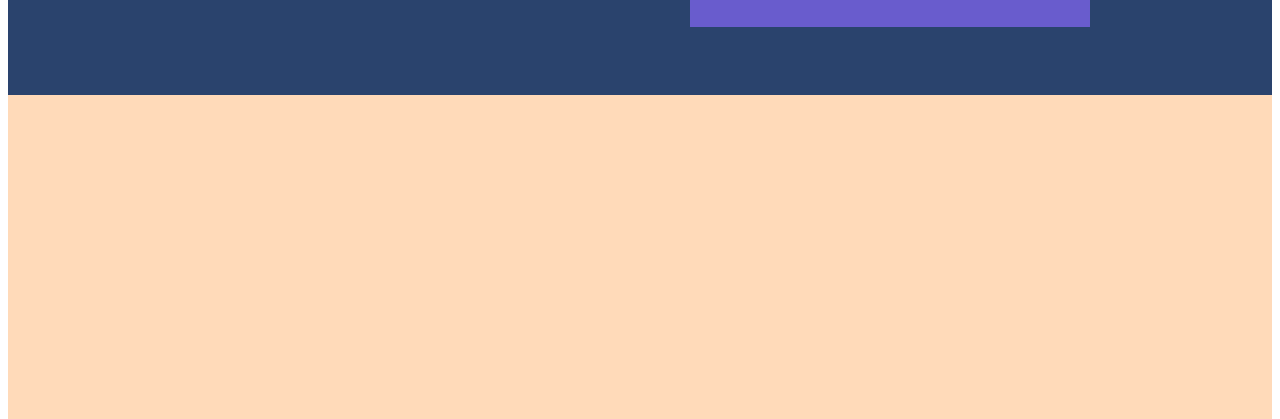
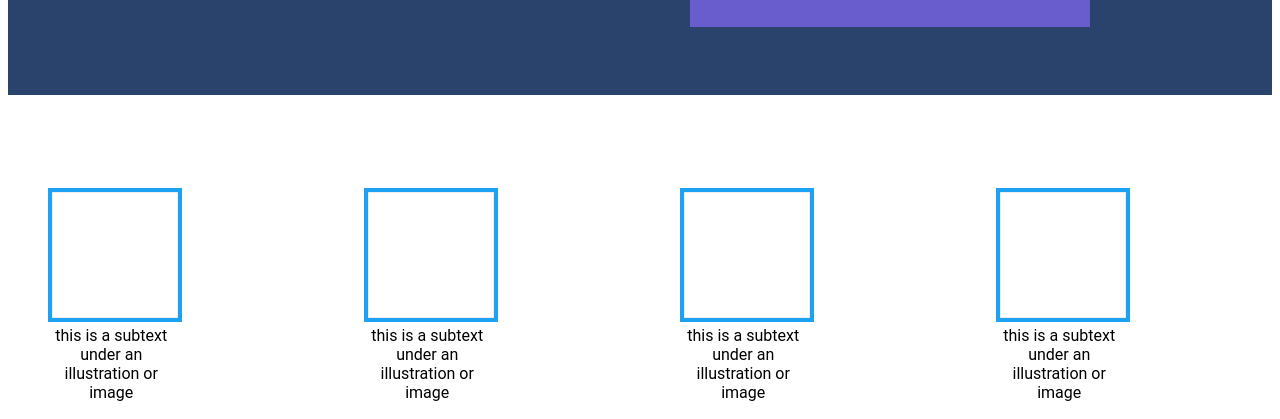
Before and after one commit to dgomez04/landing-page, a plain HTML site: page index.html in a window 1280 px wide. Shown: the part 381-800 px from the top of the page. Drawn offline with Linux system fonts and the light colour scheme.

Commit message:
Added square image & made changes to second column.

```diff
--- a/index.html
+++ b/index.html
@@ -32,11 +32,39 @@
                 <p id="signup-button">Sign up</p>
             </div>
             <div class="row">
-                <img src="./images/placeholder.png" alt="">
+                <img src="./images/placeholder.png" alt="placeholder">
             </div>
         </div>
 
-        <div class="column two"> </div>
+        <div class="column two">
+            <div>
+                <figure>
+                    <img class="fig-img" src="./images/square.webp" alt="">
+                    <figcaption> this is a subtext under an illustration or image</figcaption>
+                </figure>
+            </div>
+
+            <div>
+                <figure>
+                    <img class="fig-img" src="./images/square.webp" alt="">
+                    <figcaption>this is a subtext under an illustration or image</figcaption>
+                </figure>
+            </div>
+
+            <div>
+                <figure>
+                    <img class="fig-img" src="./images/square.webp" alt="">
+                    <figcaption>this is a subtext under an illustration or image</figcaption>
+                </figure>
+            </div>
+
+            <div>
+                <figure>
+                    <img class="fig-img" src="./images/square.webp" alt="">
+                    <figcaption>this is a subtext under an illustration or image</figcaption>
+                </figure>
+            </div>
+        </div>
 
         <div class="column three"> </div>
 
--- a/styles.css
+++ b/styles.css
@@ -58,7 +58,6 @@ header h2 {
     column-gap: 100px;
 }
 
-/* TO DO: trying to align inner flexboxes to the center of main flexbox*/
 .column div {
     width: 400px;
 }
@@ -85,6 +84,33 @@ header h2 {
     max-height: 100%;
 }
 
+/* second column-styles*/
+
+/*TODO: REVISAR COMO CENTRAR LAS CAJAS COMPLETAMENTE */
+.column.two {
+    display: flex;
+    align-items: center;
+    justify-items: center;
+    background-color: white;
+
+}
+
+.column.two div {
+    margin-left: auto;
+}
+
+.column.two figure {
+    width: 40%;
+    text-align: center;
+
+}
+
+.fig-img {
+    border: 4px solid #1DA1F2;
+    width: 100%;
+    height: 100%;
+}
+
 /* footer-styles */
   footer{
     width:100%;
```
Also changed, not shown: images/square.webp (added).
